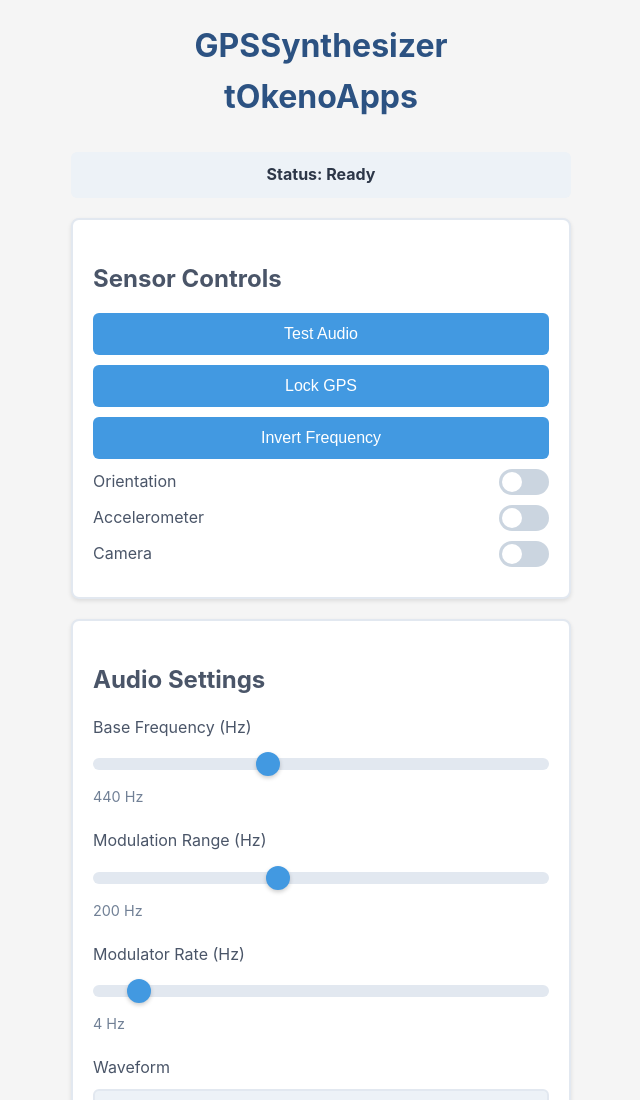
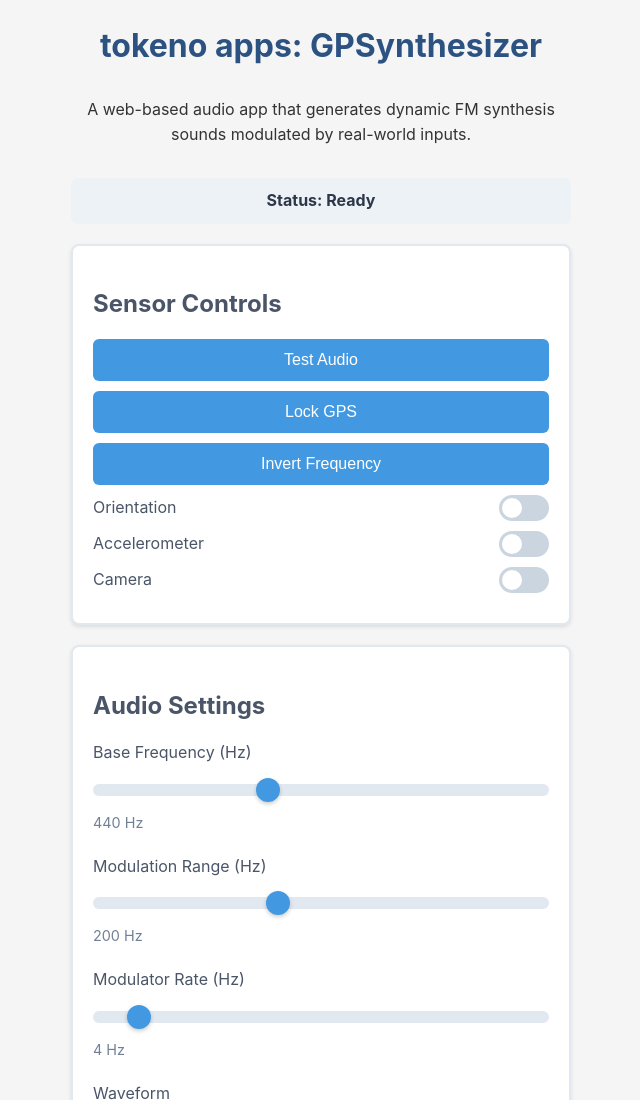
Before and after one commit to tokenno/FM_GPS, a plain HTML site: page index.html in a window 1280 px wide. Shown: the top 1100 px of the page, without its empty margins (319-959 px from the left). Drawn offline with Linux system fonts and the light colour scheme.

Commit message:
Add files via upload

```diff
--- a/index.html
+++ b/index.html
@@ -212,8 +212,8 @@
 </head>
 <body>
   <header>
-    <h1>GPSSynthesizer</h1>
-    <h1>tOkenoApps</h1>
+    <h1>tokeno apps: GPSynthesizer</h1><br>
+   A web-based audio app that generates dynamic FM synthesis sounds modulated by real-world inputs.
   </header>
 
 
@@ -287,6 +287,9 @@
       </svg>
     </div>
 
+    <a href="https://www.tokeno.net">tokeno.net</a> <br>
+          <a href="https://github.com/tokenno/FM_GPS">Github Lin</a>
+
   </section>
 
   <video id="video" autoplay></video>
```
